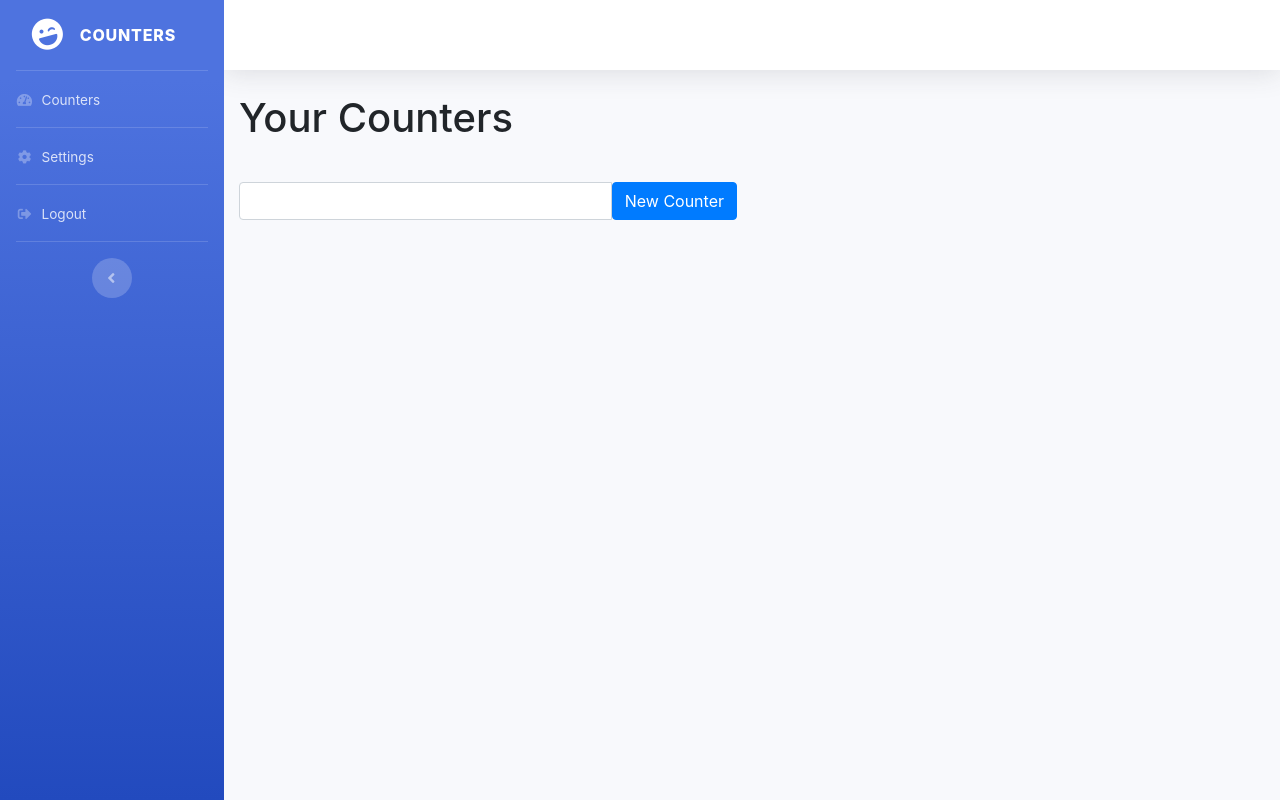
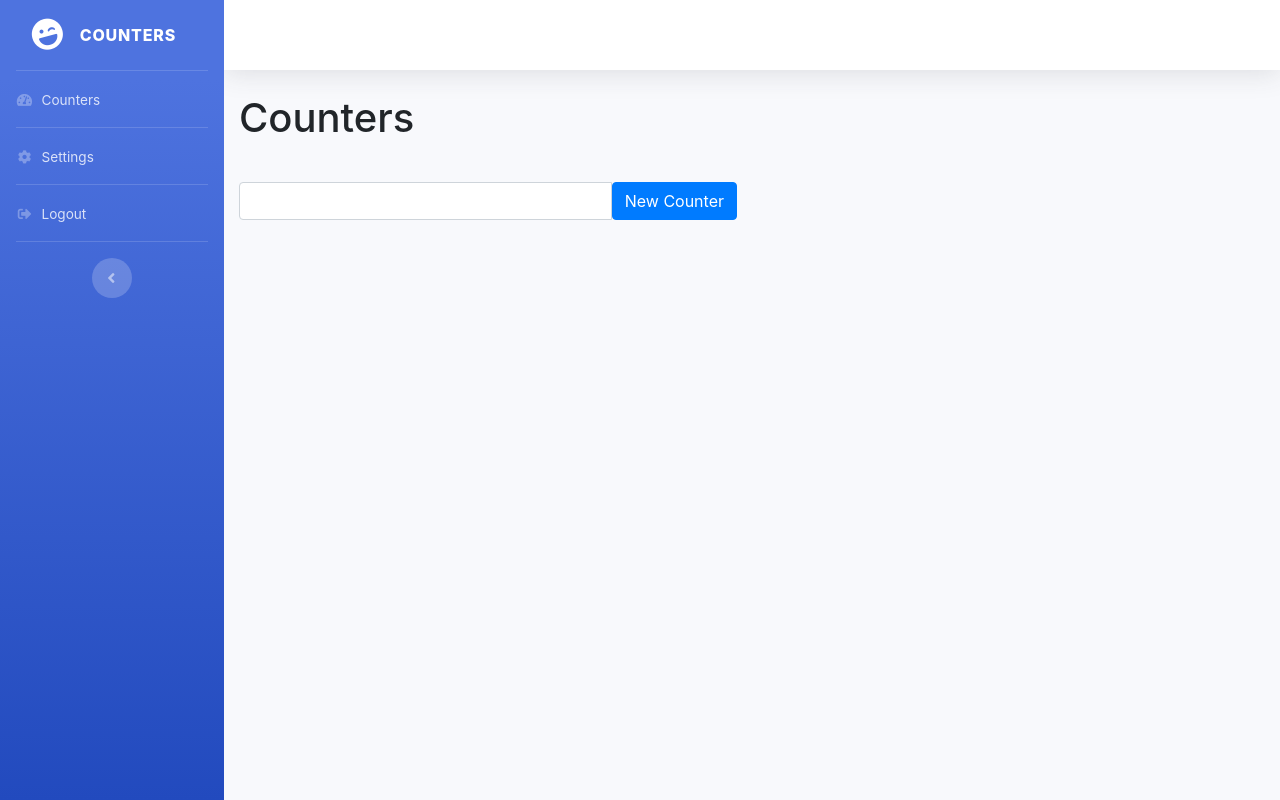
Before and after one commit to quarantin/counters, a Django app: page /counters/ in a window 1280 px wide. Run offline with Django 3.2, Linux system fonts and the light colour scheme; the visitor is signed in with stand-in values (Sample User, id 1); data comes from the database, SQL or seed files in the repository; data that the repository does not hold is empty; some libraries are stand-ins or nearby versions.

Commit message:
Update counters templates: counter_list.html: Change title: Your Counters => Counters

```diff
--- a/templates/counters/counter_list.html
+++ b/templates/counters/counter_list.html
@@ -1,6 +1,6 @@
 {% extends "sbadmin/base.html" %}
 {% block body %}
-		<h1>Your Counters</h1>
+		<h1>Counters</h1>
 		<ul>
 		{% for counter in object_list %}
 			<li><a href="/counters/{{ counter.name }}/">{{ counter.name|title }}: {{ counter.records }}</a></li>
```
